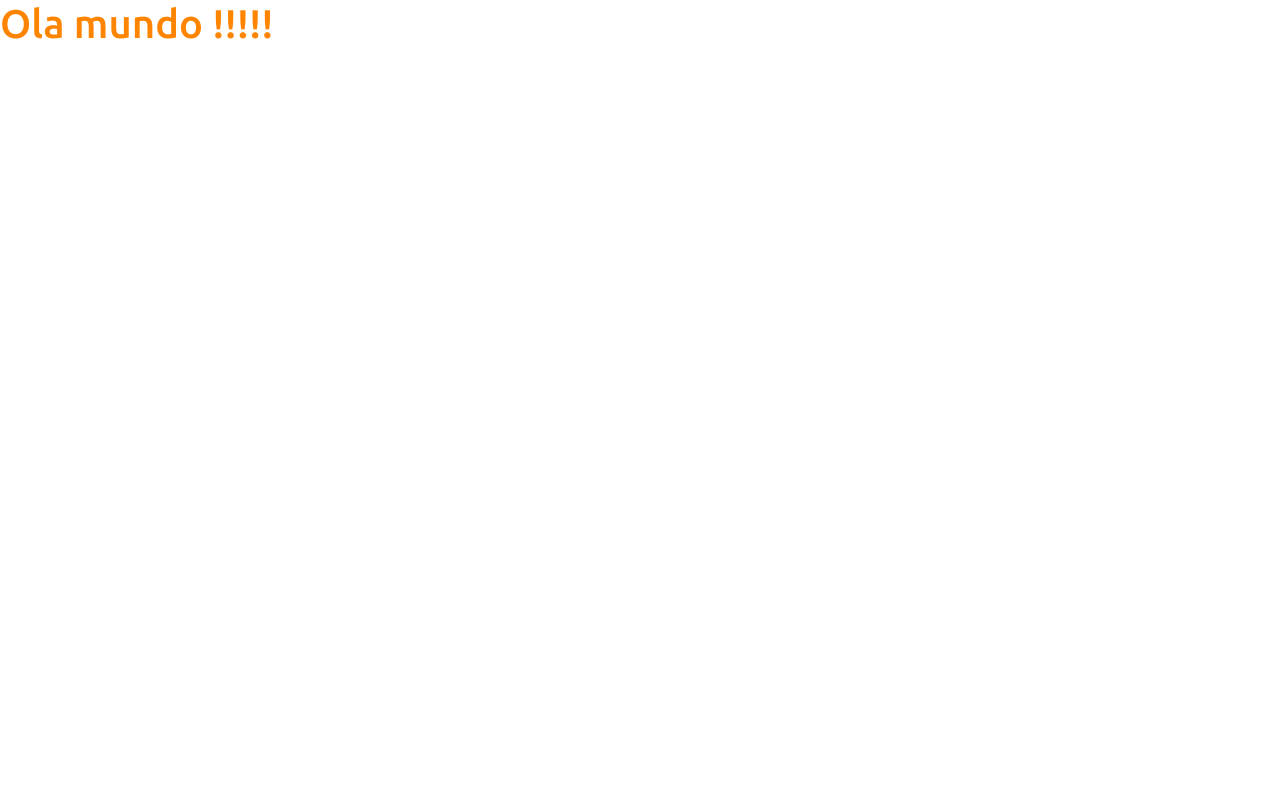
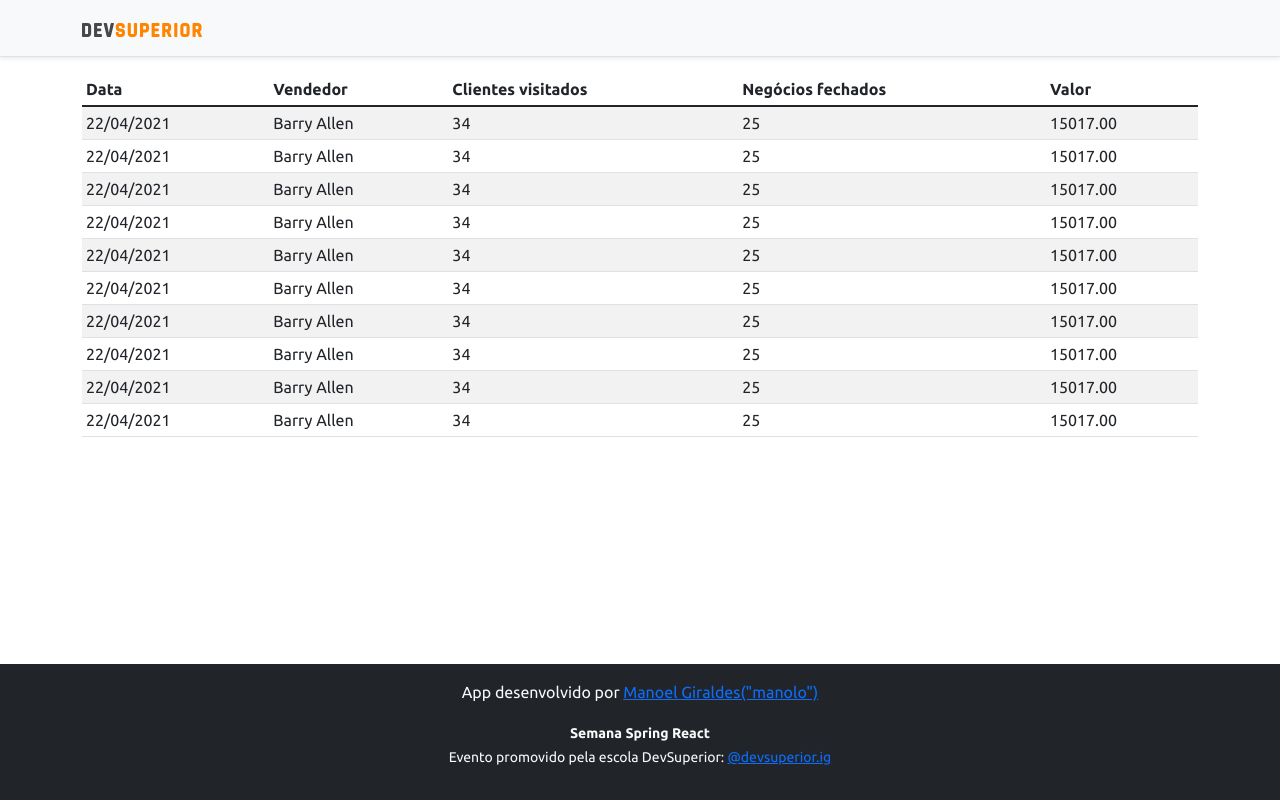
Before and after one commit to mangiraldes/projetosds5, a React (Create React App) app in the folder frontend/: page / in a window 1280 px wide. Built offline with nearby package versions, Linux system fonts and the light colour scheme.

Commit message:
Basic static components

```diff
--- a/frontend/src/App.tsx
+++ b/frontend/src/App.tsx
@@ -1,9 +1,16 @@
+import NavBar from 'components/navbar';
+import Footer from 'components/footer';
+import DataTable from 'components/dataTable';
 
 function App() {
   return (
-    <div className="text-primary" >
-      <h1>Ola mundo !!!!!</h1>
-    </div>
+    <>
+      <NavBar />
+      <div className="container">
+        <DataTable></DataTable>
+      </div>
+      <Footer></Footer>
+    </>
   );
 }
 
--- /dev/null
+++ b/frontend/src/components/dataTable/index.tsx
@@ -0,0 +1,91 @@
+const DataTable = () => {
+  return (
+    <div className="table-responsive">
+      <table className="table table-striped table-sm">
+        <thead>
+          <tr>
+            <th>Data</th>
+            <th>Vendedor</th>
+            <th>Clientes visitados</th>
+            <th>Negócios fechados</th>
+            <th>Valor</th>
+          </tr>
+        </thead>
+        <tbody>
+          <tr>
+            <td>22/04/2021</td>
+            <td>Barry Allen</td>
+            <td>34</td>
+            <td>25</td>
+            <td>15017.00</td>
+          </tr>
+          <tr>
+            <td>22/04/2021</td>
+            <td>Barry Allen</td>
+            <td>34</td>
+            <td>25</td>
+            <td>15017.00</td>
+          </tr>
+          <tr>
+            <td>22/04/2021</td>
+            <td>Barry Allen</td>
+            <td>34</td>
+            <td>25</td>
+            <td>15017.00</td>
+          </tr>
+          <tr>
+            <td>22/04/2021</td>
+            <td>Barry Allen</td>
+            <td>34</td>
+            <td>25</td>
+            <td>15017.00</td>
+          </tr>
+          <tr>
+            <td>22/04/2021</td>
+            <td>Barry Allen</td>
+            <td>34</td>
+            <td>25</td>
+            <td>15017.00</td>
+          </tr>
+          <tr>
+            <td>22/04/2021</td>
+            <td>Barry Allen</td>
+            <td>34</td>
+            <td>25</td>
+            <td>15017.00</td>
+          </tr>
+          <tr>
+            <td>22/04/2021</td>
+            <td>Barry Allen</td>
+            <td>34</td>
+            <td>25</td>
+            <td>15017.00</td>
+          </tr>
+          <tr>
+            <td>22/04/2021</td>
+            <td>Barry Allen</td>
+            <td>34</td>
+            <td>25</td>
+            <td>15017.00</td>
+          </tr>
+          <tr>
+            <td>22/04/2021</td>
+            <td>Barry Allen</td>
+            <td>34</td>
+            <td>25</td>
+            <td>15017.00</td>
+          </tr>
+          <tr>
+            <td>22/04/2021</td>
+            <td>Barry Allen</td>
+            <td>34</td>
+            <td>25</td>
+            <td>15017.00</td>
+          </tr>
+        </tbody>
+      </table>
+    </div>
+  );
+};
+
+export default DataTable;
--- /dev/null
+++ b/frontend/src/components/footer/index.tsx
@@ -0,0 +1,34 @@
+import React from 'react';
+
+const Footer = () => {
+  return (
+    <footer className="footer mt-auto py-3 bg-dark">
+      <div className="container">
+        <p className="text-light">
+          App desenvolvido por{' '}
+          <a
+            href="https://github.com/mangiraldes"
+            target="_blank"
+            rel="noreferrer">
+            Manoel Giraldes("manolo")
+          </a>
+        </p>
+        <p className="text-light">
+          <small>
+            <strong>Semana Spring React</strong>
+            <br />
+            Evento promovido pela escola DevSuperior:{' '}
+            <a
+              href="https://instagram.com/devsuperior.ig"
+              target="_blank"
+              rel="noreferrer">
+              @devsuperior.ig
+            </a>
+          </small>
+        </p>
+      </div>
+    </footer>
+  );
+};
+
+export default Footer;
--- /dev/null
+++ b/frontend/src/components/navbar/index.tsx
@@ -0,0 +1,15 @@
+import ImgDsDark from 'assets/img/ds-dark.svg';
+
+const NavBar = () => {
+  return (
+    <div className="d-flex flex-column flex-md-row align-items-center p-3 px-md-4 mb-3 bg-light border-bottom shadow-sm">
+      <div className="container">
+        <nav className="my-2 my-md-0 mr-md-3">
+          <img src={ImgDsDark} alt="DevSuperior" width="120" />
+        </nav>
+      </div>
+    </div>
+  );
+};
+
+export default NavBar;
```
Also changed, not shown: frontend/src/assets/img/ds-dark.svg (added).
